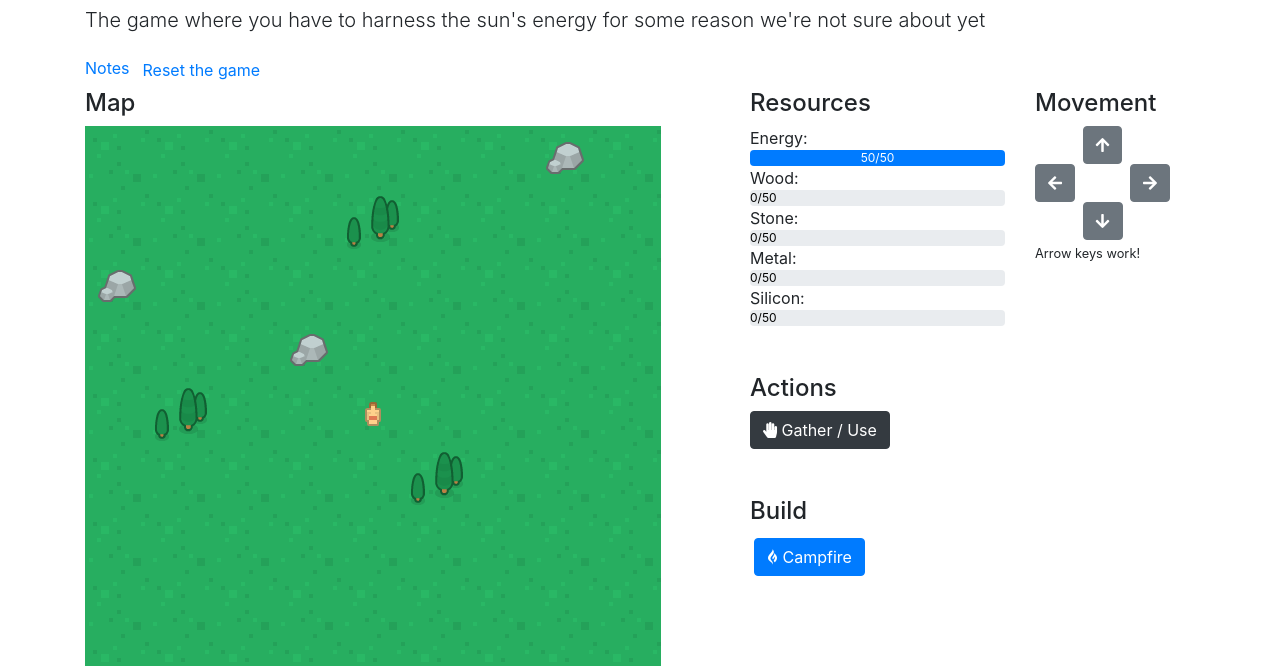
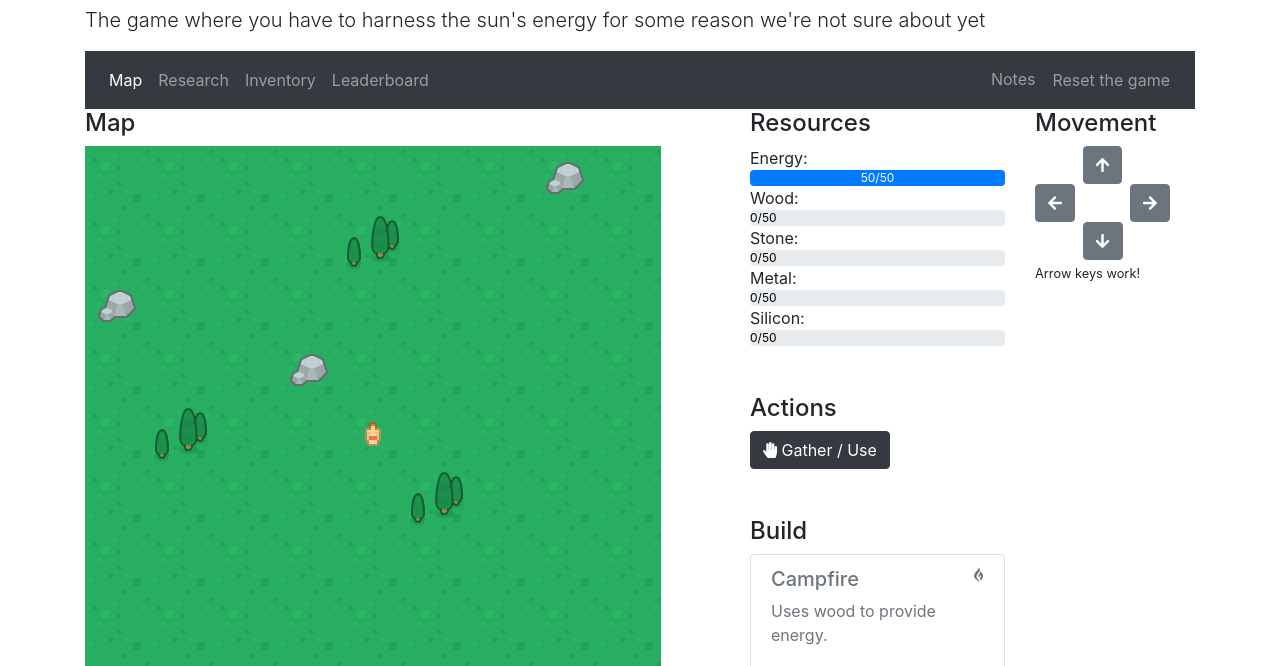
Before and after one commit to TamDenholm/StealTheSun, a plain HTML site: page index.htm in a window 1280 px wide. Shown: the part 118-784 px from the top of the page. Drawn offline with nearby package versions, Linux system fonts and the light colour scheme.

Commit message:
reworked the build buttons and also added non-functional navbar

```diff
--- a/index.htm
+++ b/index.htm
@@ -36,7 +36,36 @@ $(document).ready(function(){
             <div class="col">
                 <h1 class="display-4">Steal the Sun</h1>
                 <p class="lead">The game where you have to harness the sun's energy for some reason we're not sure about yet</p>
-                <a href="notes.htm">Notes</a><button class="btn btn-link" id="reset_game">Reset the game</button>
+            </div>
+        </div>
+        <div class="row">
+            <div class="col">
+                <nav class="navbar navbar-expand-lg navbar-dark bg-dark">
+                    <div class="collapse navbar-collapse" id="navbarNav">
+                        <ul class="navbar-nav">
+                            <li class="nav-item active">
+                                <a class="nav-link" href="#">Map </a>
+                            </li>
+                            <li class="nav-item">
+                                <a class="nav-link" href="#">Research</a>
+                            </li>
+                            <li class="nav-item">
+                                <a class="nav-link" href="#">Inventory</a>
+                            </li>
+                            <li class="nav-item">
+                                <a class="nav-link" href="#">Leaderboard</a>
+                            </li>
+                        </ul>
+                    </div>
+                    <ul class="navbar-nav">
+                        <li class="nav-item">
+                            <a class="nav-link" href="notes.htm">Notes</a>
+                        </li>
+                        <li class="nav-item">
+                            <button class="btn btn-link nav-link" id="reset_game">Reset the game</button>
+                        </li>
+                    </ul>
+                </nav>
             </div>
         </div>
         <div class="row">
@@ -72,7 +101,8 @@ $(document).ready(function(){
                         Gather / Use
                     </button>
                     <h4 class="mt-5">Build</h4>
-                    <div id="build_buttons"></div>
+                    <div id="build_buttons" class="list-group">
+                    </div>
                 </div>
                 <div class="col-2">
                 <h4>Movement</h4>
--- a/js/actions.js
+++ b/js/actions.js
@@ -61,7 +61,7 @@ const actions = {
         });
 
         // reset the game
-        $('#reset_game').on('click', () => {
+        $('#reset_game').off().on('click', () => {
             const areyousure = confirm('Are you sure?');
             if(areyousure){
                 main.reset();
--- a/js/build.js
+++ b/js/build.js
@@ -1,6 +1,7 @@
 const build = {
     campfire: {
         title: 'Campfire',
+        desc: 'Uses wood to provide energy.',
         icon: 'fab fa-gripfire',
         sprite: 1,
         requires_tile: false,
--- a/js/main.js
+++ b/js/main.js
@@ -21,6 +21,7 @@ const main = {
             main.production_consumption();
             resources.update();
             main.draw_buttons();
+            main.build_button_toggle();
             if(this.save === true){
                 main.save_state();
             }
@@ -110,15 +111,34 @@ const main = {
                 });
                 // create the button code
                 $('#build_buttons').append(
-                    `<button id="build_${item}" class="btn btn-primary m-1" data-tooltip="${cost}" data-tooltip-position="right">
-                    <i class="${build[item].icon}"></i>
-                    ${build[item].title}</button>`
+                    `<a href="#" id="build_${item}" class="list-group-item list-group-item-action disabled">
+                    <div class="d-flex w-100 justify-content-between">
+                        <h5>${build[item].title}</h5>
+                        <i class="${build[item].icon}"></i>
+                    </div>
+                    <p>${build[item].desc}</p>
+                    <small>${cost}</small></a>`
                 );
                 build[item].button = false; // dont build a second button
                 utilities.state_append_unique('buttons', item); // we've unlocked it, keep it unlocked if we die
                 actions.attach();
             }
         });
+    },
+
+    // enable/disable build buttons based on resources
+    build_button_toggle(){
+        for(item in build){
+            // buttons we can see based on local storage
+            if(utilities.state_get('buttons').includes(item)){
+                // do we have the resources available and does it not already exist
+                if(resources.all_available(build[item].cost) && build[item].exists !== true){
+                    $(`#build_${item}`).removeClass('disabled').addClass('list-group-item-primary');
+                }else{
+                    $(`#build_${item}`).addClass('disabled').removeClass('list-group-item-primary');
+                }
+            }
+        }
     },
 
     // keep the state of the game in localstorage
--- a/js/map.js
+++ b/js/map.js
@@ -71,6 +71,12 @@ const map = {
     // lookup function that makes it easier to specify a sprite
     get_sprite(name, level = 3){
         // could do with putting this data in an object or something
+        if(name === 'grass'){
+            return 2;
+        }
+        if(name === 'player'){
+            return 3;
+        }
         if(name === 'stone'){
             switch (level) {
                 case 1: return 4;
@@ -89,32 +95,9 @@ const map = {
                 default: return 10;
             }
         }
-        if(name === 'campfire'){
-            return 1;
-        }
-        if(name === 'grass'){
-            return 2;
-        }
-        if(name === 'player'){
-            return 3;
-        }
-        if(name === 'quarry'){
-            return 12;
-        }
-        if(name === 'sawmill'){
-            return 13;
-        }
-        if(name === 'stonestore'){
-            return 14;
-        }
-        if(name === 'woodstore'){
-            return 15;
-        }
-        if(name === 'shelter'){
-            return 15;
-        }
-        if(name === 'smelter'){
-            return 15;
+        if(build.hasOwnProperty(name)){
+            console.log(`Got sprite ${build[name].sprite} for ${name} from build obj`);
+            return build[name].sprite;
         }
         console.log('Specified a sprite that doesnt exist!');
         return false;
```
